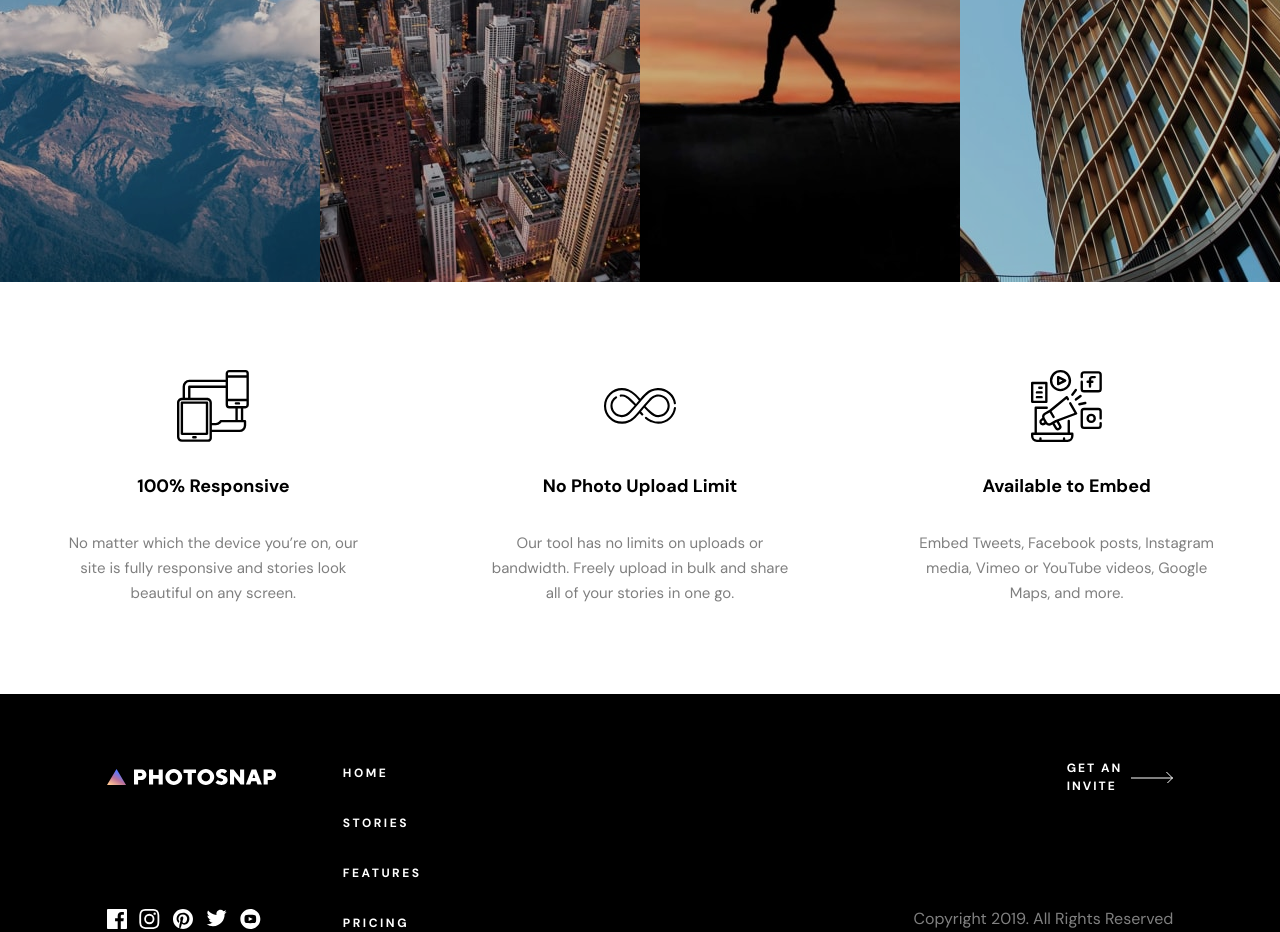
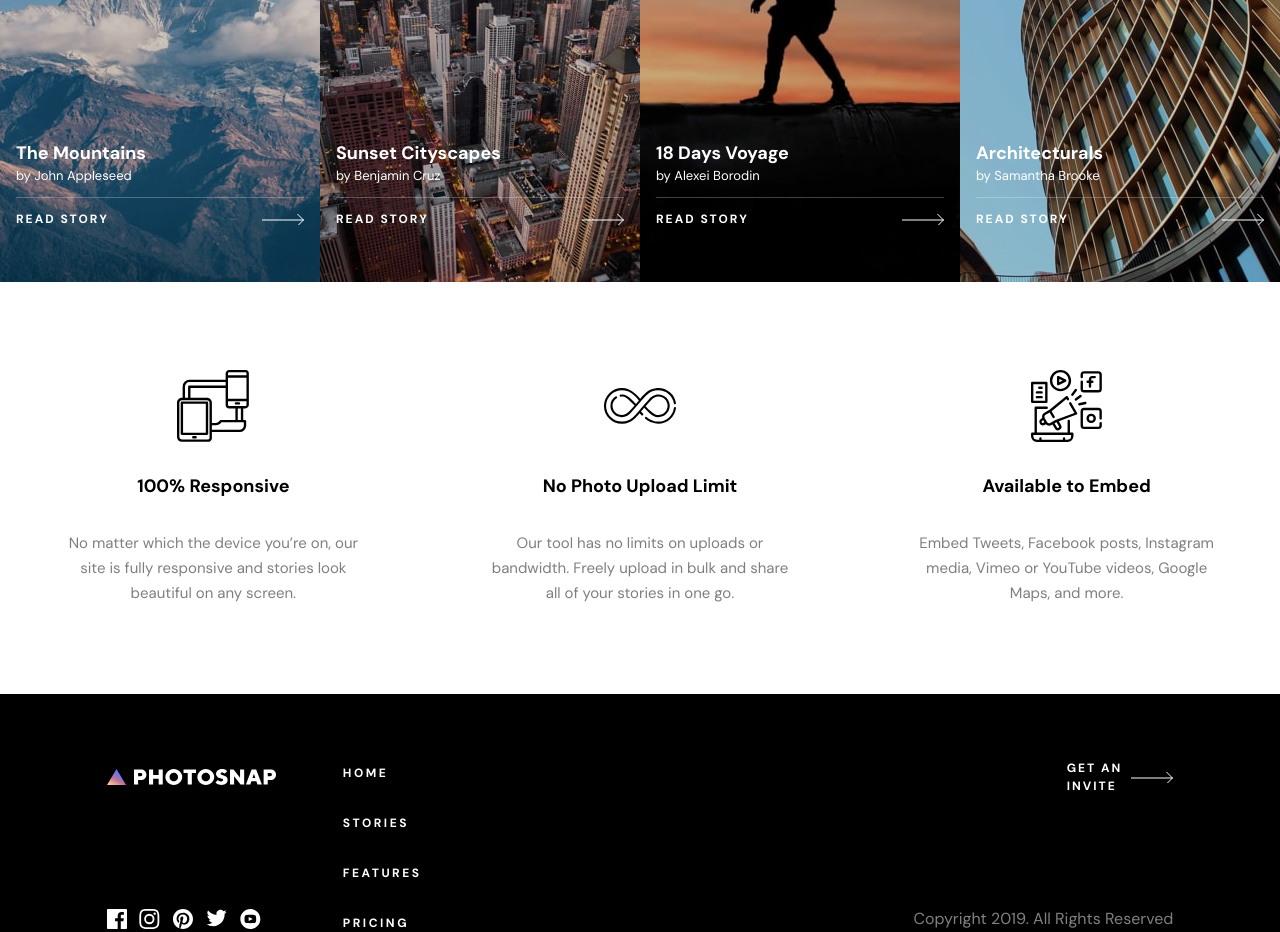
Before and after one commit to reactaleks/photosnap-nextjs, a Next.js app: page / in a window 1280 px wide. Shown: the part 2240-3172 px from the top of the page. Built offline with nearby package versions, Linux system fonts and the light colour scheme.

Commit message:
fix. image story. show contents always instead of on hover.

```diff
--- a/components/image_story_component/ImageStoryComponent.jsx
+++ b/components/image_story_component/ImageStoryComponent.jsx
@@ -227,7 +227,7 @@ export default function ImageStory({numberToDisplay, expanded}) {
           fill
           sizes="(max-width: 768px) 100vw, (max-width: 1200px) 50vw, 25vw"
         />
-        <div className="absolute bottom-12 text-white w-[310px] h-[99px] md:w-[90%] flex flex-col justify-around md:hidden md:group-hover:flex">
+        <div className="absolute bottom-12 text-white w-[310px] h-[99px] md:w-[90%] flex flex-col justify-around ">
           <div className="flex flex-col">
             <div className={`text-[13px] ${expanded ? 'block' : 'hidden'}`}>{convertDateFormat(item.datePublished)}</div>
             <div className="text-[18px] leading-[25px] font-bold">
```
